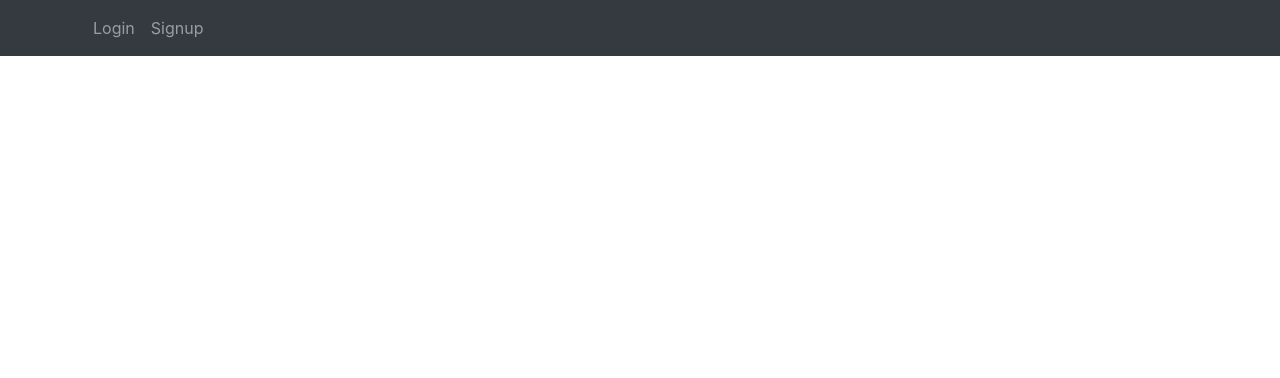
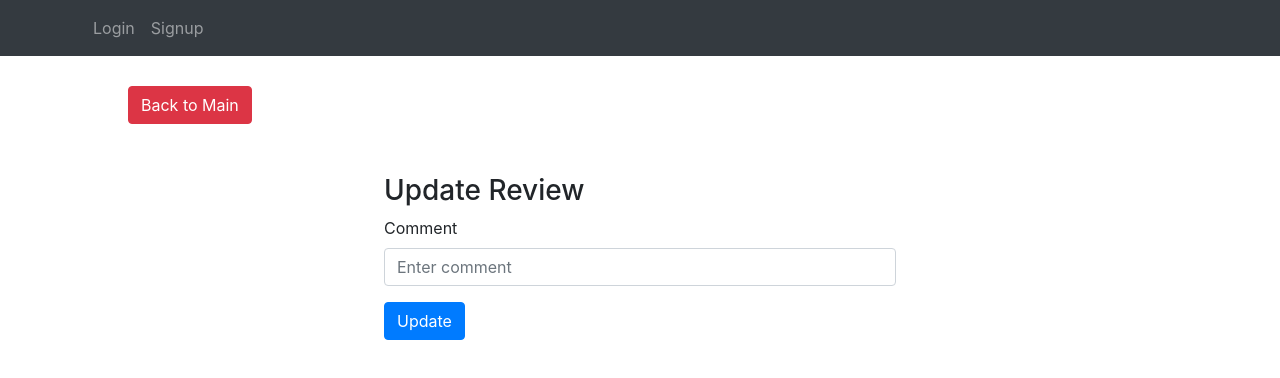
Before and after one commit to deStarxis/React-Spring-Project, a React (Create React App) app in the folder spring-security-frontend/: page /products/1/reviews/1 in a window 1280 px wide. Before the commit this address had no page. Shown: the top 378 px of the page. Built offline with nearby package versions, Linux system fonts and the light colour scheme; no server answers.

Commit message:
CRUDs for reviews

```diff
--- a/spring-security-frontend/src/components/Common/ReviewModal.js
+++ b/spring-security-frontend/src/components/Common/ReviewModal.js
@@ -3,24 +3,51 @@ import React, { useEffect, useState } from "react";
 import { Modal, Button } from "react-bootstrap";
 
 function ReviewModal(props) {
-  const id = props.productId;
-  const initalState = [];
-  const [reviewList, setReviewList] = useState(initalState);
-  async function fetchReviews() {
+  const initalState = {};
+  const [review, setReview] = useState(initalState);
+  const [product, setProduct] = useState(initalState);
+  const onValueChanged = (event) => {
+    const name = event.target.name;
+    const value = event.target.value;
+    setReview({ ...review, [name]: value });
+  };
+  async function fetchProduct() {
     const response = await axios.get(
-      `http://localhost:8080/products/${id}/reviews`,
+      `http://localhost:8080/products/${props.productId}`,
       {
         headers: {
           authorization: `Bearer ${localStorage.getItem("accessToken")}`,
         },
       }
     );
-    setReviewList(response.data);
-    console.log(reviewList);
+    setProduct(response.data);
   }
   useEffect(() => {
-    fetchReviews();
-  }, []);
+    fetchProduct();
+  }, [props.productId]);
+  const onFormSubmit = async (event) => {
+    event.preventDefault();
+    try {
+      // product.category = JSON.parse(product.category);
+      var val = JSON.stringify(product);
+      const payload = {
+        comment: review.comment,
+        product: product,
+      };
+      const response = await axios.post(
+        "http://localhost:8080/reviews",
+        payload,
+        {
+          headers: {
+            authorization: `Bearer ${localStorage.getItem("accessToken")}`,
+          },
+        }
+      );
+      props.handleClose();
+    } catch (error) {
+      console.log(error);
+    }
+  };
   return (
     <>
       <Modal
@@ -30,10 +57,29 @@ function ReviewModal(props) {
         centered
       >
         <Modal.Header>
-          <Modal.Title>Reviews</Modal.Title>
+          <Modal.Title>Add Review</Modal.Title>
         </Modal.Header>
         <Modal.Body>
-          <h1>These are reviews</h1>
+          <div className="form-group">
+            <label htmlFor="comment">Comment</label>
+            <input
+              type="text"
+              className="form-control"
+              id="comment"
+              name="comment"
+              value={review.comment}
+              onChange={onValueChanged}
+              placeholder="Enter comment"
+              required
+            />
+          </div>
+          <button
+            type="submit"
+            className="btn btn-danger"
+            onClick={onFormSubmit}
+          >
+            Add
+          </button>
         </Modal.Body>
         <Modal.Footer>
           <Button variant="primary" onClick={props.handleClose}>
--- a/spring-security-frontend/src/components/Review/AddReview.js
+++ /dev/null
@@ -1,7 +0,0 @@
-import React from "react";
-
-function AddReview() {
-  return <div>AddReview</div>;
-}
-
-export default AddReview;
--- a/spring-security-frontend/src/components/Review/ReviewList.js
+++ b/spring-security-frontend/src/components/Review/ReviewList.js
@@ -1,7 +1,118 @@
-import React from "react";
+import axios from "axios";
+import React, { useEffect, useState } from "react";
+import { Button } from "react-bootstrap";
+import { Link, useParams } from "react-router-dom";
+import ReviewModal from "../Common/ReviewModal";
 
 function ReviewList() {
-  return <div>ReviewList</div>;
+  const [showModal, setShow] = useState(false);
+
+  const handleClose = () => setShow(false);
+  const handleShow = () => setShow(true);
+  const { id } = useParams();
+  const initalState = [];
+  const [reviewList, setReviewList] = useState(initalState);
+  async function fetchReviews() {
+    const response = await axios.get(
+      `http://localhost:8080/products/${id}/reviews`,
+      {
+        headers: {
+          authorization: `Bearer ${localStorage.getItem("accessToken")}`,
+        },
+      }
+    );
+    setReviewList(response.data);
+  }
+  useEffect(() => {
+    fetchReviews();
+  }, [id]);
+  const handleReviewDelete = async (id) => {
+    try {
+      const response = await axios.delete(
+        `http://localhost:8080/reviews/${id}`,
+        {
+          headers: {
+            authorization: `Bearer ${localStorage.getItem("accessToken")}`,
+          },
+        }
+      );
+    } catch (error) {
+      console.log(error);
+    }
+  };
+  return (
+    <div style={{ width: "80%", margin: "auto", marginTop: "30px" }}>
+      <div>
+        <Link
+          to="/"
+          className="btn btn-primary"
+          id="GoBack"
+          style={{ marginBottom: "20px" }}
+        >
+          Go Back
+        </Link>
+
+        <Button
+          // to={`/products/${id}/reviews`}
+          className="btn btn-success"
+          id="AddNewReview"
+          style={{ marginBottom: "20px", float: "right" }}
+          onClick={handleShow}
+        >
+          Add New Review
+        </Button>
+      </div>
+      <table className="table table-bordered">
+        <thead>
+          <tr>
+            <th scope="col">#</th>
+            <th scope="col">Comment</th>
+            <th scope="col">Action</th>
+          </tr>
+        </thead>
+        <tbody>
+          {reviewList.length ? (
+            <>
+              {reviewList.map((data) => {
+                return (
+                  <tr key={data.id}>
+                    <th scope="row">{data.id}</th>
+                    <td>{data.comment}</td>
+                    <td>
+                      <Link
+                        className="btn btn-primary"
+                        style={{ marginRight: "20px" }}
+                        to={`/products/${id}/reviews/${data.id}`}
+                      >
+                        Update
+                      </Link>
+                      <button
+                        className="btn btn-danger"
+                        onClick={() => handleReviewDelete(data.id)}
+                      >
+                        Delete
+                      </button>{" "}
+                    </td>
+                  </tr>
+                );
+              })}
+            </>
+          ) : (
+            <>
+              <tr style={{ textAlign: "center" }}>
+                <td colSpan={3}>No data found</td>
+              </tr>
+            </>
+          )}
+        </tbody>
+      </table>
+      <ReviewModal
+        showModal={showModal}
+        handleClose={handleClose}
+        productId={id}
+      />
+    </div>
+  );
 }
 
 export default ReviewList;
--- a/spring-security-frontend/src/components/Review/UpdateReview.js
+++ b/spring-security-frontend/src/components/Review/UpdateReview.js
@@ -1,7 +1,81 @@
-import React from "react";
+import axios from "axios";
+import React, { useEffect, useState } from "react";
+import { Link, useNavigate, useParams } from "react-router-dom";
 
 function UpdateReview() {
-  return <div>UpdateReview</div>;
+  const navigate = useNavigate();
+  const [review, setReview] = useState({});
+  const { id, reviewId } = useParams();
+  const onValueChanged = (event) => {
+    const name = event.target.name;
+    const value = event.target.value;
+    setReview({ ...review, [name]: value });
+  };
+  async function fetchReview() {
+    const response = await axios.get(
+      `http://localhost:8080/reviews/${reviewId}`,
+      {
+        headers: {
+          authorization: `Bearer ${localStorage.getItem("accessToken")}`,
+        },
+      }
+    );
+    setReview(response.data);
+  }
+  useEffect(() => {
+    fetchReview();
+  }, [id]);
+  const onFormSubmit = async (event) => {
+    event.preventDefault();
+    try {
+      const response = await axios.put(
+        `http://localhost:8080/reviews/${reviewId}`,
+        review,
+        {
+          headers: {
+            authorization: `Bearer ${localStorage.getItem("accessToken")}`,
+          },
+        }
+      );
+      navigate(`/products/${id}/reviews`);
+    } catch (error) {
+      console.log(error);
+    }
+  };
+  return (
+    <div style={{ width: "80%", margin: "auto", marginTop: "30px" }}>
+      <Link
+        to={`/products/${id}/reviews`}
+        className="btn btn-danger"
+        id="back"
+        style={{ marginBottom: "20px" }}
+      >
+        Back to Main
+      </Link>
+      <form
+        style={{ width: "50%", margin: "auto", marginTop: "30px" }}
+        onSubmit={onFormSubmit}
+      >
+        <h3>Update Review</h3>
+        <div className="form-group">
+          <label htmlFor="comment">Comment</label>
+          <input
+            type="text"
+            className="form-control"
+            id="comment"
+            name="comment"
+            value={review.comment}
+            onChange={onValueChanged}
+            placeholder="Enter comment"
+            required
+          />
+        </div>
+        <button type="submit" className="btn btn-primary">
+          Update
+        </button>
+      </form>
+    </div>
+  );
 }
 
 export default UpdateReview;
--- a/spring-security-frontend/src/pages/Dashboard.js
+++ b/spring-security-frontend/src/pages/Dashboard.js
@@ -2,12 +2,15 @@ import React from "react";
 import { Route, Routes } from "react-router-dom";
 import AddAddress from "../components/Address/AddAddress";
 import AddressList from "../components/Address/AddressList";
+import UpdateAddress from "../components/Address/UpdateAddress";
 import AddCategory from "../components/Category/AddCategory";
 import CategoryList from "../components/Category/CategoryList";
+import UpdateCategory from "../components/Category/UpdateCategory";
 import AddProduct from "../components/Product/AddProduct";
 import ProductList from "../components/Product/ProductList";
-import AddReview from "../components/Review/AddReview";
+import UpdateProduct from "../components/Product/UpdateProduct";
 import ReviewList from "../components/Review/ReviewList";
+import UpdateReview from "../components/Review/UpdateReview";
 import Header from "../Header";
 import Login from "./Login";
 import Signup from "./Signup";
@@ -21,12 +24,18 @@ function Dashboard() {
         <Route path={"/login"} element={<Login />} />
         <Route path={"/signup"} element={<Signup />} />
         <Route path={"/add"} element={<AddProduct />} />
+        <Route path={"/products/:id"} element={<UpdateProduct />} />
+        <Route path={"/categories/:id"} element={<UpdateCategory />} />
+        <Route path={"/addresses/:id"} element={<UpdateAddress />} />
         <Route path={"/categories"} element={<CategoryList />} />
         <Route path={"/categories/add"} element={<AddCategory />} />
         <Route path={"/addresses"} element={<AddressList />} />
         <Route path={"/addresses/add"} element={<AddAddress />} />
-        <Route path={"/reviews"} element={<ReviewList />} />
-        <Route path={"/reviews/add"} element={<AddReview />} />
+        <Route path={"products/:id/reviews"} element={<ReviewList />} />
+        <Route
+          path={"products/:id/reviews/:reviewId"}
+          element={<UpdateReview />}
+        />
       </Routes>
     </>
   );
```
